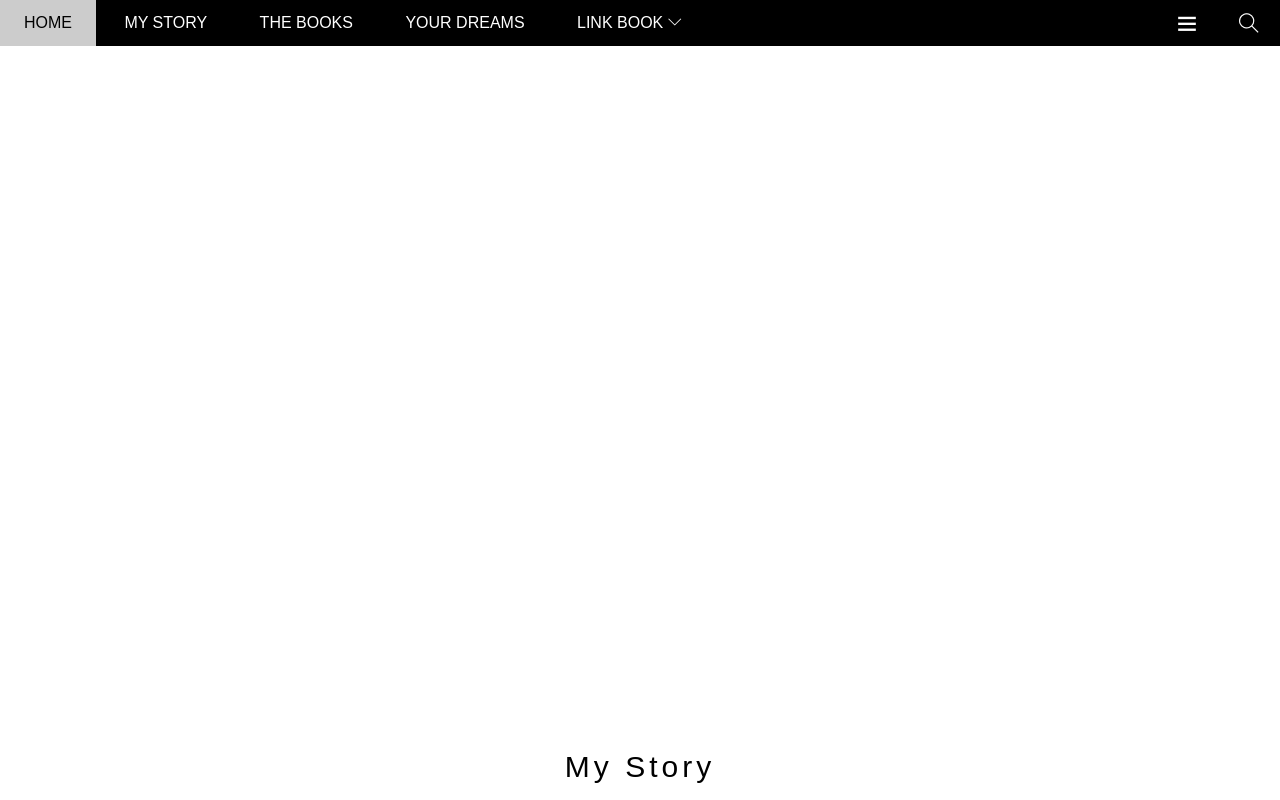
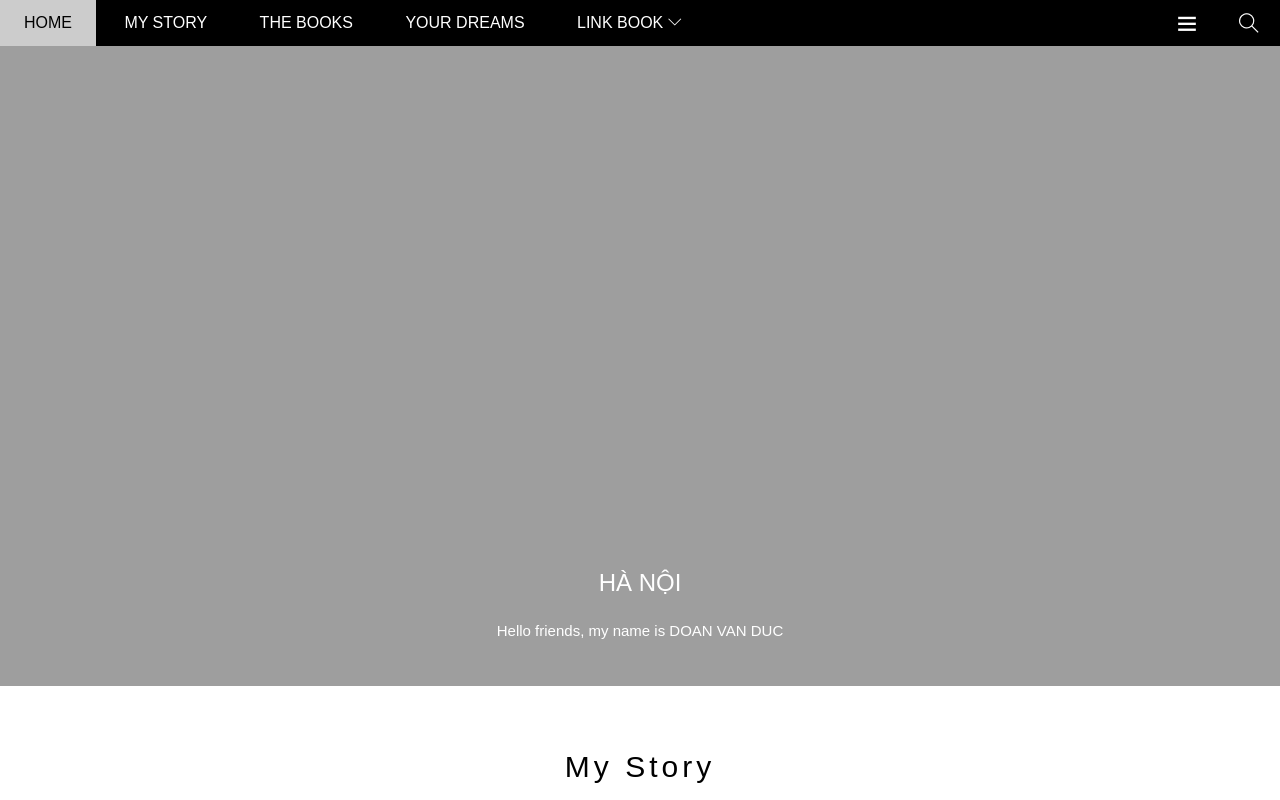
Before and after one commit to doanvanduc29092003/shop, a plain HTML site: page index.html in a window 1280 px wide. Shown: the top 800 px of the page. Drawn offline with Linux system fonts and the light colour scheme; the site is published under a folder, as on GitHub Pages, so addresses that start at the root find nothing.

Commit message:
Update style.css

```diff
--- a/assets/css/style.css
+++ b/assets/css/style.css
@@ -197,7 +197,7 @@ html{
     position: relative;
     margin-top: 46px;
     padding-top: 50%;
-    background: url('/assets/img/slider/slider2.jpg')
+    background: url('../img/slider/slider2.jpg')
     top center / cover no-repeat;
 
 }
```
